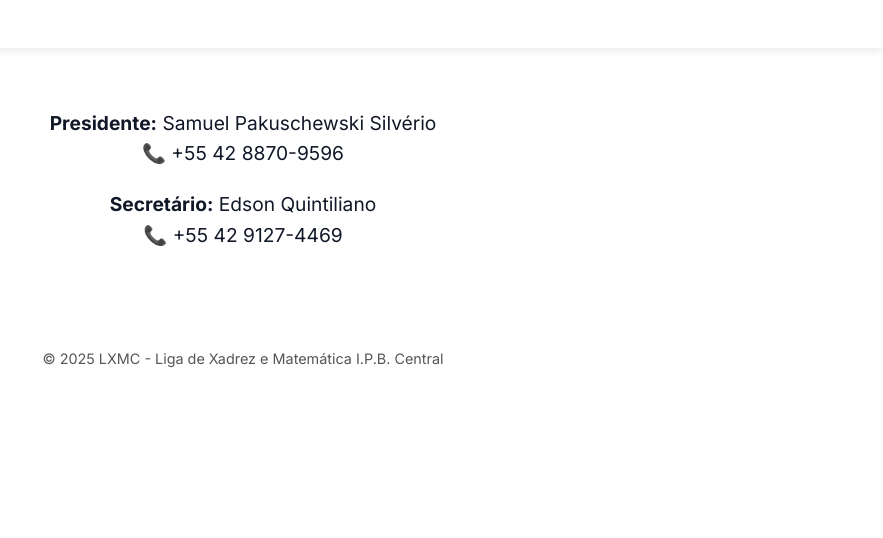
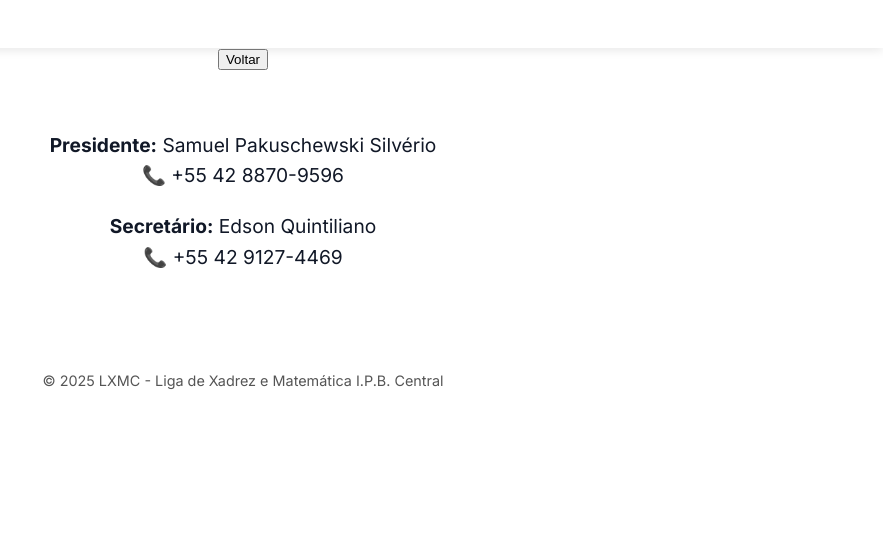
Before and after one commit to samwskisilverio-byte/LXMC_SITE_2.0, a plain HTML site: page Fale_conosco.html in a window 1280 px wide. Shown: the part 262-800 px from the top of the page, without its empty margins (397-1280 px from the left). Drawn offline with Linux system fonts and the light colour scheme.

Commit message:
Add files via upload

```diff
--- a/Fale_conosco.html
+++ b/Fale_conosco.html
@@ -88,7 +88,7 @@
     <h1>Fale Conosco!</h1>
   </header>
 
-  <button class="btn-back" onclick="window.location.href='diretoria.html'">Voltar</button>
+    <button class="back-btn" onclick="window.location.href='diretoria.html'">Voltar</button>
 
   <main>
     <div class="contact-info">
```
Also changed, not shown: Constituição_e_normas.html (+1 -1 lines), Perguntas_frequentes.html (+1 -1 lines).
